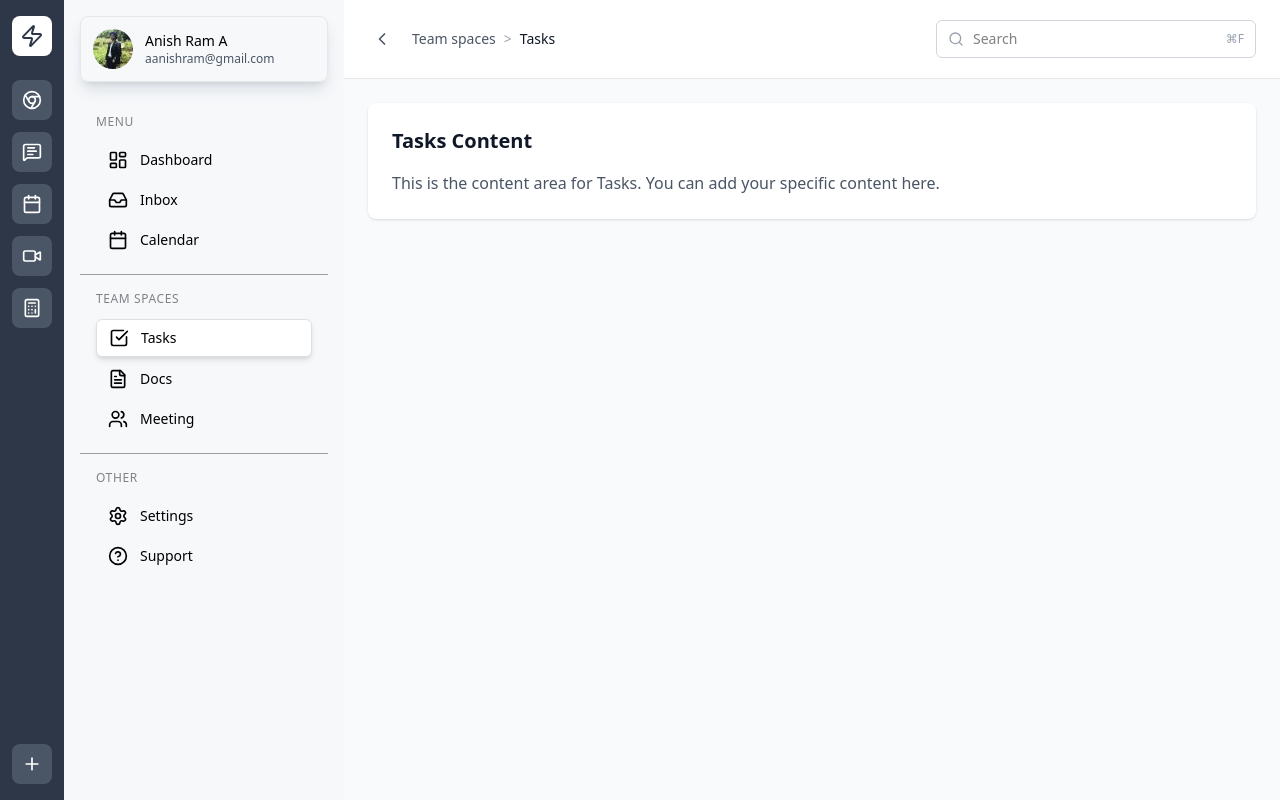
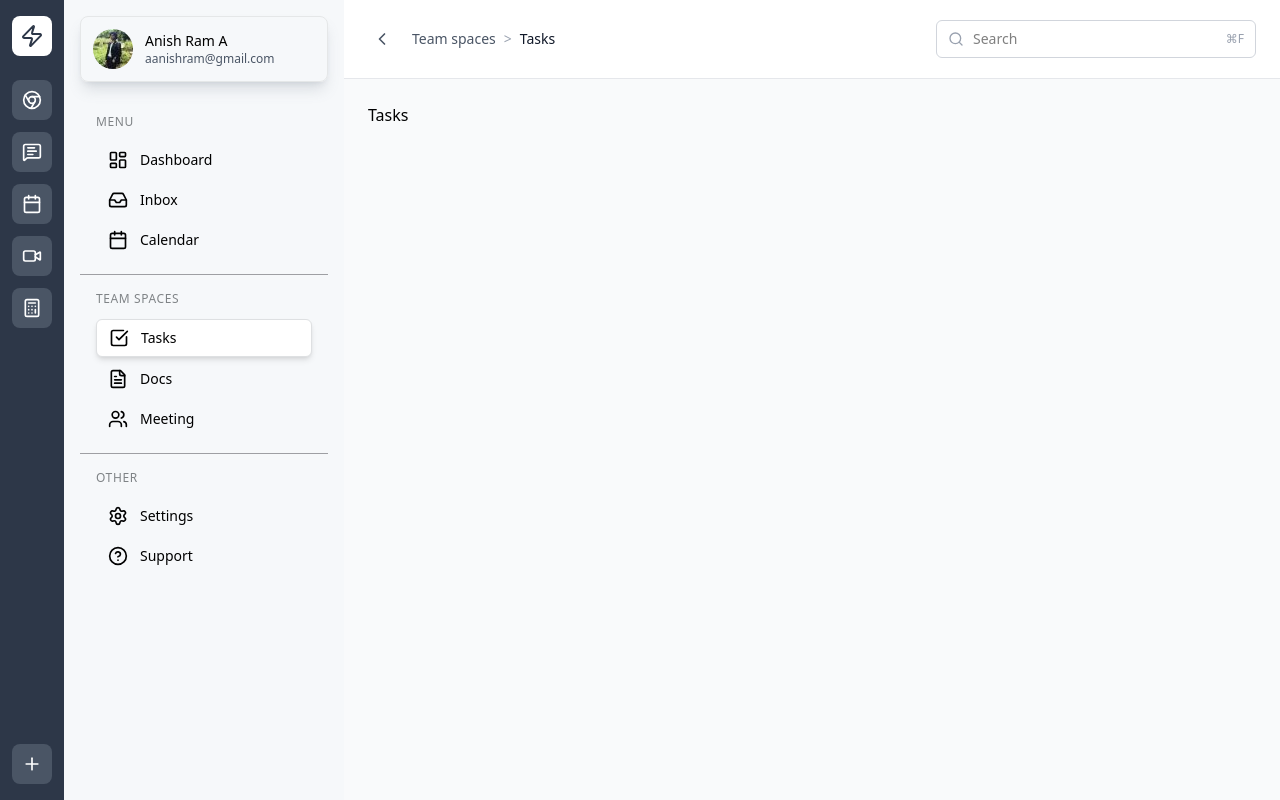
Before and after one commit to AAnishRam/Task-Manager, a Next.js app: page / in a window 1280 px wide. Built offline with nearby package versions, Linux system fonts and the light colour scheme.

Commit message:
Integerated all components in main page

```diff
--- a/src/app/page.tsx
+++ b/src/app/page.tsx
@@ -4,6 +4,17 @@ import IconBar from "@/components/IconBar";
 import Sidebar from "@/components/Sidebar";
 import TopNavbar from "@/components/TopNavbar";
 import React, { useState } from "react";
+
+// Import all your components
+import Tasks from "@/components/Tasks";
+import Docs from "@/components/Docs";
+import Meeting from "@/components/Meeting";
+import Settings from "@/components/Settings";
+import Support from "@/components/Support";
+import CalendarComponent from "@/components/Calendar";
+import InboxComponent from "@/components/Inbox";
+import { LayoutDashboard } from "lucide-react";
+import Dashboard from "@/components/Dashboard";
 
 function Page() {
   const [activeItem, setActiveItem] = useState("Tasks");
@@ -13,16 +24,26 @@ function Page() {
     setActiveItem(item);
     setCurrentSection(section);
   };
-
-  return (
-    <div className="flex h-screen">
-      <IconBar />
-      <Sidebar activeItem={activeItem} onItemClick={handleItemClick} />
-      {/* Main content area */}
-      <div className="flex-1 flex flex-col bg-gray-50">
-        <TopNavbar currentSection={currentSection} currentPage={activeItem} />
-        {/* Content area - you can add your task board here later */}
-        <div className="flex-1 p-6">
+  const renderContent = () => {
+    switch (activeItem) {
+      case "Dashboard":
+        return <Dashboard />;
+      case "Inbox":
+        return <InboxComponent />;
+      case "Calendar":
+        return <CalendarComponent />;
+      case "Tasks":
+        return <Tasks />;
+      case "Docs":
+        return <Docs />;
+      case "Meeting":
+        return <Meeting />;
+      case "Settings":
+        return <Settings />;
+      case "Support":
+        return <Support />;
+      default:
+        return (
           <div className="bg-white rounded-lg shadow-sm p-6">
             <h2 className="text-xl font-semibold text-gray-900 mb-4">
               {activeItem} Content
@@ -32,7 +53,19 @@ function Page() {
               specific content here.
             </p>
           </div>
-        </div>
+        );
+    }
+  };
+
+  return (
+    <div className="flex h-screen">
+      <IconBar />
+      <Sidebar activeItem={activeItem} onItemClick={handleItemClick} />
+      {/* Main content area */}
+      <div className="flex-1 flex flex-col bg-gray-50">
+        <TopNavbar currentSection={currentSection} currentPage={activeItem} />
+        {/* Content area - renders the selected component */}
+        <div className="flex-1 p-6 overflow-y-auto">{renderContent()}</div>
       </div>
     </div>
   );
```
